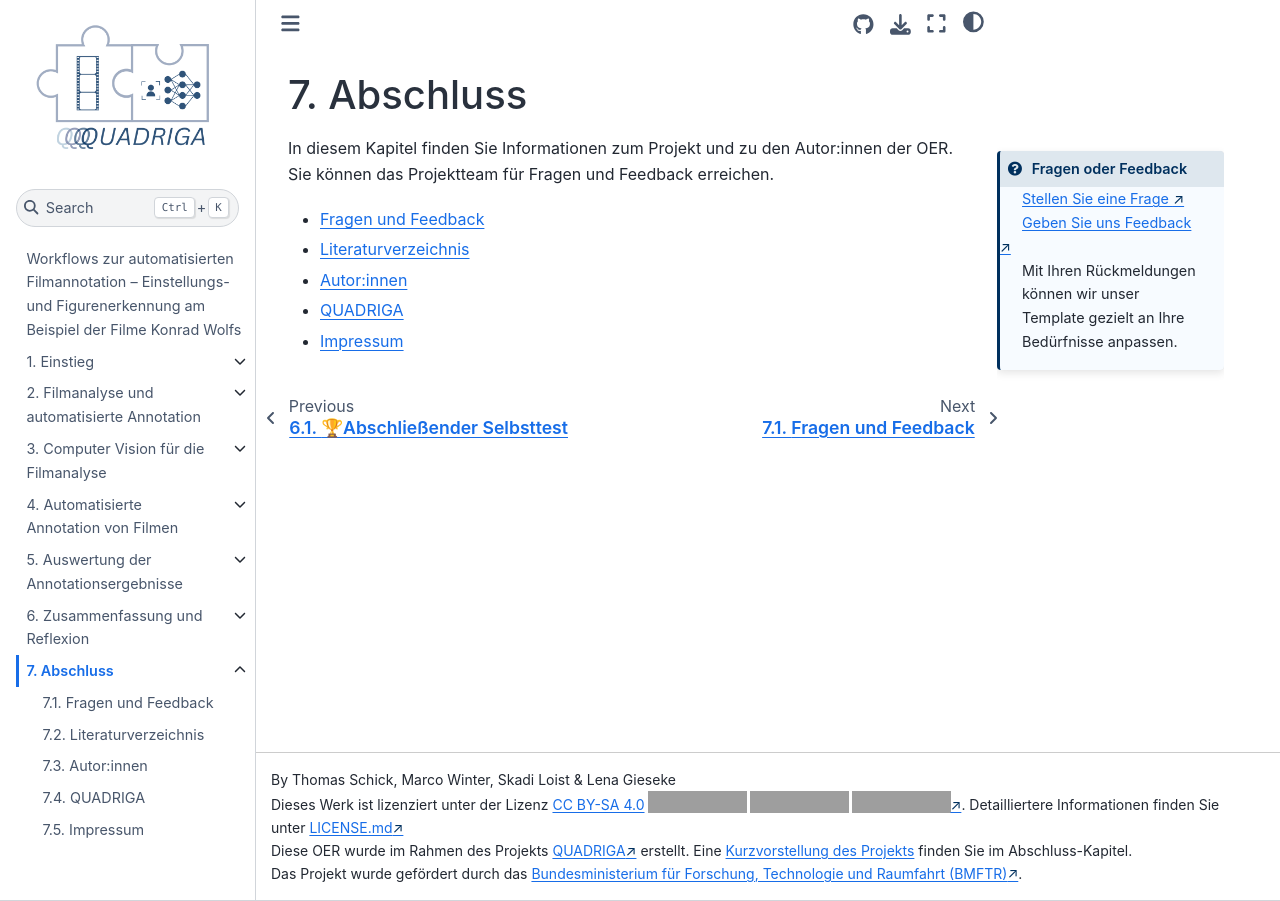
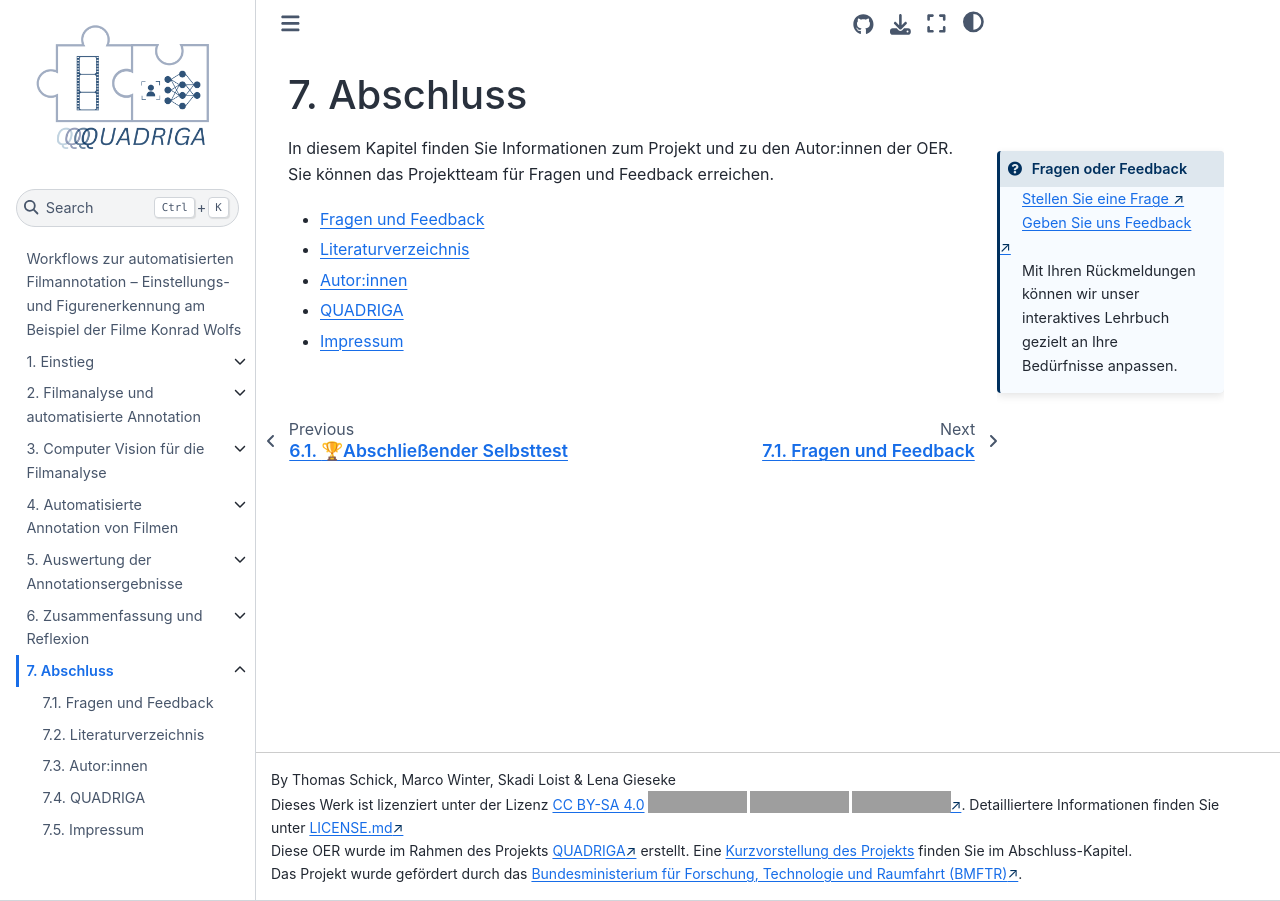
Before and after one commit to quadriga-dk/Bewegtes-Bild-Fallstudie-4, a Jupyter Book: the page built from abschluss/toc.md, in a window 1280 px wide. Built offline with Jupyter Book 1.0.4 settings and Sphinx 7.4.7 and the Sphinx Book theme 1.1.4, drawn with Linux system fonts in a browser that asks for light colours; pages that are not in the unit, such as notebooks, are missing from menus; grey boxes are pictures that could not be loaded.

`````diff
--- a/abschluss/toc.md
+++ b/abschluss/toc.md
@@ -11,7 +11,7 @@
     Geben Sie uns Feedback
 </a>
 
-Mit Ihren Rückmeldungen können wir unser Template gezielt an Ihre Bedürfnisse anpassen.
+Mit Ihren Rückmeldungen können wir unser interaktives Lehrbuch gezielt an Ihre Bedürfnisse anpassen.
 
 ```
 ````
`````
